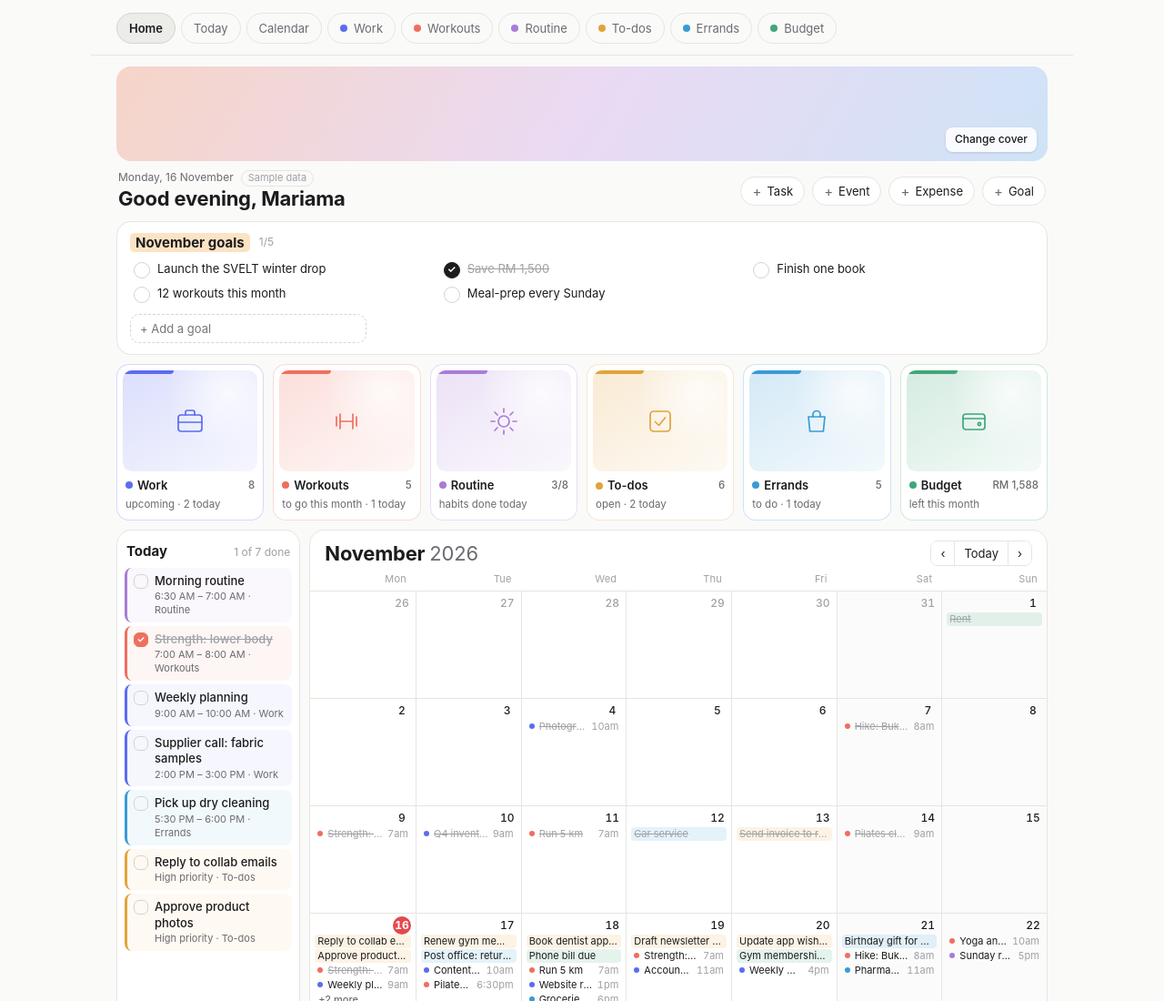
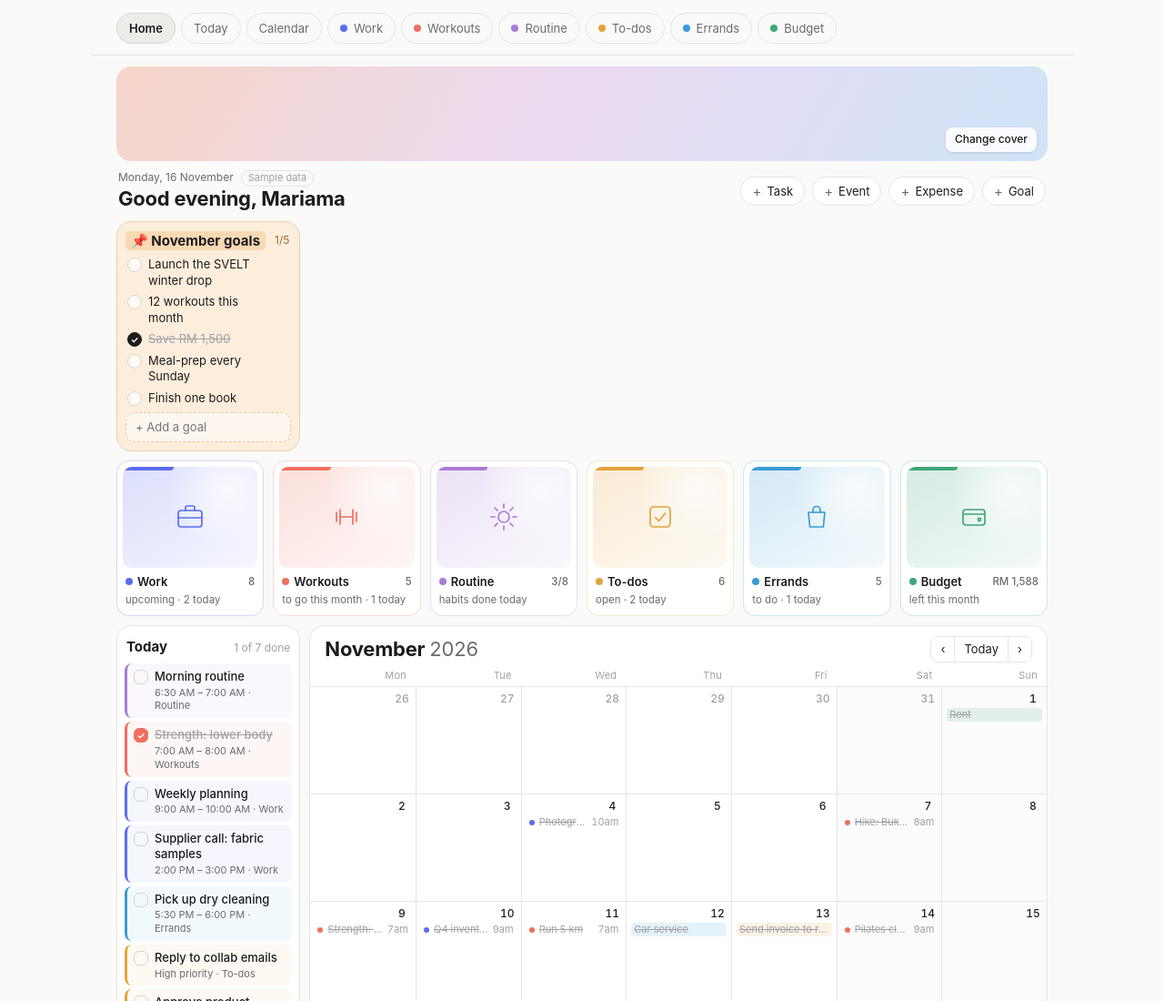
Before and after one commit to mariamasanea-droid/life-hub, a plain HTML site: page index.html in a window 1280 px wide. Shown: the top 1100 px of the page at 91% size. Drawn offline with Linux system fonts and the light colour scheme.

Commit message:
Desktop Home v15: goals card left-column width, pin title, peach tint

```diff
--- a/index.html
+++ b/index.html
@@ -332,15 +332,18 @@ body.deskhome .banner{display:none}
 .vf .vl>span:nth-child(2){min-width:0;overflow:hidden;text-overflow:ellipsis;white-space:nowrap}
 .vf .vl .n{font-size:11.5px}
 
-/* v14: goals between greeting and folders */
-.dh>.dgc{max-height:none;flex:none;padding:12px 14px 12px;gap:6px}
-.dh>.dgc .sh{padding:0 2px;gap:10px;align-items:center}
-.dh>.dgc .sh .t{flex:0 0 auto}
-.dh>.dgc .gl2{display:block;column-count:3;column-gap:28px;overflow:visible}
-.dh>.dgc .gi{break-inside:avoid;align-items:flex-start;gap:8px;padding:4px 4px}
-.dh>.dgc .gi .check{flex-shrink:0;margin-top:1px}
+/* v15: goals card between greeting and folders, left-column width, peach */
+.dh>.dgc{max-height:none;flex:none;align-self:flex-start;width:calc((100% - 50px) / 6 + 40px);box-sizing:border-box;padding:10px 9px 9px;gap:4px;background:#FDEEDC;border-color:#F1CFA6}
+.dh>.dgc .sh{padding:0 2px;gap:6px;align-items:center}
+.dh>.dgc .sh .t{white-space:nowrap}
+.dh>.dgc .sh .r{flex-shrink:0;color:#9A6A33}
+.dh>.dgc .sh .t .hlt{background:#F9D9B3}
+.dh>.dgc .gl2{overflow:visible}
+.dh>.dgc .gi{align-items:flex-start;gap:7px;padding:3px 2px}
+.dh>.dgc .gi:hover{background:rgba(241,207,166,.35)}
+.dh>.dgc .gi .check{width:16px;height:16px;line-height:13px;font-size:10px;flex-shrink:0;margin-top:1px;background:rgba(255,255,255,.7)}
 .dh>.dgc .gi .gt{white-space:normal;line-height:1.35}
-.dh>.dgc .gadd{width:260px;margin-top:2px}
+.dh>.dgc .gadd{border-color:#E9C291;background:rgba(255,255,255,.55)}
 /* v13 */
 .dgc .sh .t .hlt{background:#FCE3C4;border-radius:5px;padding:1px 6px;margin-left:-2px;-webkit-box-decoration-break:clone;box-decoration-break:clone}
 /* v12: square folders, natural-height page, highlighted goals */
@@ -733,7 +736,7 @@ function vHomeDesk(){
   var head='<div class="dhead"><div class="gtxt"><div class="eyebrow">Monday, 16 November<span class="samp" title="Made-up example data. Ticks, goals and cover are saved on this device.">Sample data</span></div><div class="h1">'+greet()+', Mariama</div>'+(S.coverNote?'<div class="tiny">'+S.coverNote+'</div>':'')+'</div>'+
     '<div class="qa">'+[["task","Task"],["event","Event"],["expense","Expense"],["goal","Goal"]].map(function(q){return '<button class="qb" data-a="qa" data-v="'+q[0]+'"><span class="pl">+</span>'+q[1]+'</button>'}).join("")+'</div></div>';
   var gd=GOALS.filter(function(g){return g.done}).length;
-  var goals='<div class="dgc"><div class="sh"><div class="t"><span class="hlt">November goals</span></div><div class="r">'+gd+'/'+GOALS.length+'</div></div><div class="gl2">'+GOALS.map(function(g){
+  var goals='<div class="dgc"><div class="sh"><div class="t"><span class="hlt">📌 November goals</span></div><div class="r">'+gd+'/'+GOALS.length+'</div></div><div class="gl2">'+GOALS.map(function(g){
       return '<div class="gi"><button class="check" data-a="goaltoggle" data-id="'+g.id+'" style="'+(g.done?'background:var(--text);border-color:var(--text);color:var(--bg)':'')+'">'+(g.done?'✓':'')+'</button>'+
       '<span class="gt'+(g.done?' done title':'')+'" data-a="goaltoggle" data-id="'+g.id+'" title="'+esc(g.text)+'">'+esc(g.text)+'</span><button class="del" data-a="goaldel" data-id="'+g.id+'" aria-label="Remove goal">✕</button></div>'}).join("")+'</div>'+
     '<input class="gadd" id="goalinput" placeholder="+ Add a goal" maxlength="80" enterkeyhint="done"></div>';
```
